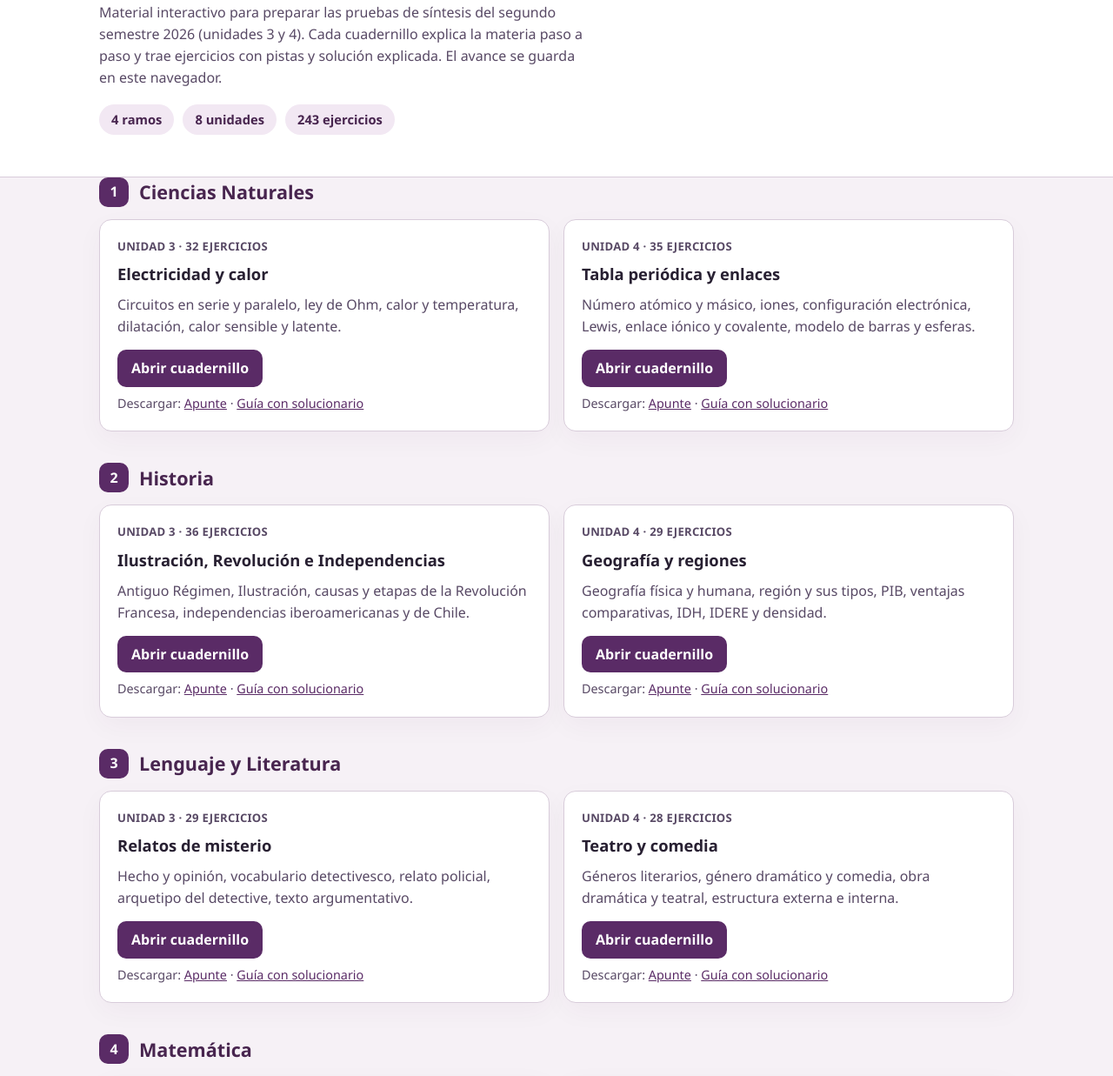
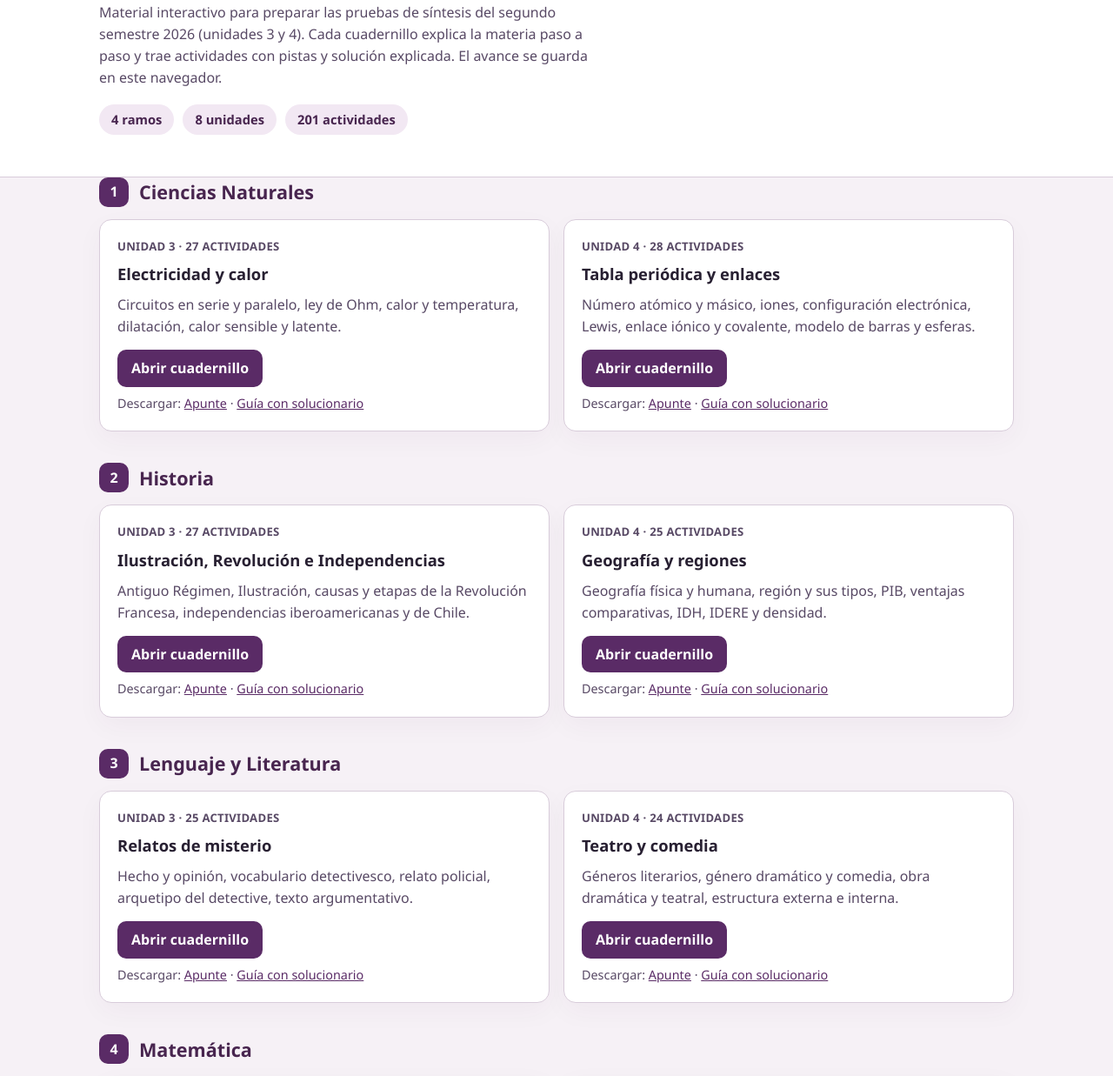
Before and after one commit to luisflorest/cursos_8vo, a plain HTML site: page index.html in a window 1280 px wide. Shown: the part 86-1323 px from the top of the page at 87% size. Drawn offline with Linux system fonts and the light colour scheme.

Commit message:
Portal: conteo real de actividades por cuadernillo (201 en total)
Co-Authored-By: Claude Opus 5.5 <noreply@anthropic.com>
Claude-Session: https://claude.ai/code/session_01XLTNwm4LSee35SU6jhMqLU

```diff
--- a/index.html
+++ b/index.html
@@ -44,9 +44,9 @@ footer .wrap { padding-top:18px; padding-bottom:28px; }
 <header>
   <div class="wrap">
     <h1>Cuadernillos de estudio · Síntesis 8° básico</h1>
-    <p class="lead">Material interactivo para preparar las pruebas de síntesis del segundo semestre 2026 (unidades 3 y 4). Cada cuadernillo explica la materia paso a paso y trae ejercicios con pistas y solución explicada. El avance se guarda en este navegador.</p>
+    <p class="lead">Material interactivo para preparar las pruebas de síntesis del segundo semestre 2026 (unidades 3 y 4). Cada cuadernillo explica la materia paso a paso y trae actividades con pistas y solución explicada. El avance se guarda en este navegador.</p>
     <ul class="stats">
-      <li>4 ramos</li><li>8 unidades</li><li>243 ejercicios</li>
+      <li>4 ramos</li><li>8 unidades</li><li>201 actividades</li>
     </ul>
   </div>
 </header>
@@ -55,13 +55,13 @@ footer .wrap { padding-top:18px; padding-bottom:28px; }
     <h2 id="r1"><span class="num">1</span>Ciencias Naturales</h2>
     <div class="grid">
     <article class="unit">
-      <p class="tag">Unidad 3 · 32 ejercicios</p>
+      <p class="tag">Unidad 3 · 27 actividades</p>
       <h3><a href="ciencias/u3/">Electricidad y calor</a></h3>
       <p class="topics">Circuitos en serie y paralelo, ley de Ohm, calor y temperatura, dilatación, calor sensible y latente.</p>
       <p class="actions"><a class="btn" href="ciencias/u3/">Abrir cuadernillo</a></p>
       <p class="dl">Descargar: <a href="descargas/ciencias-u3-apunte.docx" download>Apunte</a> · <a href="descargas/ciencias-u3-guia.docx" download>Guía con solucionario</a></p>
     </article><article class="unit">
-      <p class="tag">Unidad 4 · 35 ejercicios</p>
+      <p class="tag">Unidad 4 · 28 actividades</p>
       <h3><a href="ciencias/u4/">Tabla periódica y enlaces</a></h3>
       <p class="topics">Número atómico y másico, iones, configuración electrónica, Lewis, enlace iónico y covalente, modelo de barras y esferas.</p>
       <p class="actions"><a class="btn" href="ciencias/u4/">Abrir cuadernillo</a></p>
@@ -73,13 +73,13 @@ footer .wrap { padding-top:18px; padding-bottom:28px; }
     <h2 id="r2"><span class="num">2</span>Historia</h2>
     <div class="grid">
     <article class="unit">
-      <p class="tag">Unidad 3 · 36 ejercicios</p>
+      <p class="tag">Unidad 3 · 27 actividades</p>
       <h3><a href="historia/u3/">Ilustración, Revolución e Independencias</a></h3>
       <p class="topics">Antiguo Régimen, Ilustración, causas y etapas de la Revolución Francesa, independencias iberoamericanas y de Chile.</p>
       <p class="actions"><a class="btn" href="historia/u3/">Abrir cuadernillo</a></p>
       <p class="dl">Descargar: <a href="descargas/historia-u3-apunte.docx" download>Apunte</a> · <a href="descargas/historia-u3-guia.docx" download>Guía con solucionario</a></p>
     </article><article class="unit">
-      <p class="tag">Unidad 4 · 29 ejercicios</p>
+      <p class="tag">Unidad 4 · 25 actividades</p>
       <h3><a href="historia/u4/">Geografía y regiones</a></h3>
       <p class="topics">Geografía física y humana, región y sus tipos, PIB, ventajas comparativas, IDH, IDERE y densidad.</p>
       <p class="actions"><a class="btn" href="historia/u4/">Abrir cuadernillo</a></p>
@@ -91,13 +91,13 @@ footer .wrap { padding-top:18px; padding-bottom:28px; }
     <h2 id="r3"><span class="num">3</span>Lenguaje y Literatura</h2>
     <div class="grid">
     <article class="unit">
-      <p class="tag">Unidad 3 · 29 ejercicios</p>
+      <p class="tag">Unidad 3 · 25 actividades</p>
       <h3><a href="lenguaje/u3/">Relatos de misterio</a></h3>
       <p class="topics">Hecho y opinión, vocabulario detectivesco, relato policial, arquetipo del detective, texto argumentativo.</p>
       <p class="actions"><a class="btn" href="lenguaje/u3/">Abrir cuadernillo</a></p>
       <p class="dl">Descargar: <a href="descargas/lenguaje-u3-apunte.docx" download>Apunte</a> · <a href="descargas/lenguaje-u3-guia.docx" download>Guía con solucionario</a></p>
     </article><article class="unit">
-      <p class="tag">Unidad 4 · 28 ejercicios</p>
+      <p class="tag">Unidad 4 · 24 actividades</p>
       <h3><a href="lenguaje/u4/">Teatro y comedia</a></h3>
       <p class="topics">Géneros literarios, género dramático y comedia, obra dramática y teatral, estructura externa e interna.</p>
       <p class="actions"><a class="btn" href="lenguaje/u4/">Abrir cuadernillo</a></p>
@@ -109,13 +109,13 @@ footer .wrap { padding-top:18px; padding-bottom:28px; }
     <h2 id="r4"><span class="num">4</span>Matemática</h2>
     <div class="grid">
     <article class="unit">
-      <p class="tag">Unidad 3 · 23 ejercicios</p>
+      <p class="tag">Unidad 3 · 19 actividades</p>
       <h3><a href="matematica/u3/">Medidas de posición</a></h3>
       <p class="topics">Percentiles, cuartiles, quintiles y deciles; datos sueltos, agrupados e intervalos; diagrama de cajón.</p>
       <p class="actions"><a class="btn" href="matematica/u3/">Abrir cuadernillo</a></p>
       <p class="dl">Descargar: <a href="descargas/matematica-u3-apunte.docx" download>Apunte</a> · <a href="descargas/matematica-u3-guia.docx" download>Guía con solucionario</a></p>
     </article><article class="unit">
-      <p class="tag">Unidad 4 · 31 ejercicios</p>
+      <p class="tag">Unidad 4 · 26 actividades</p>
       <h3><a href="matematica/u4/">Pitágoras, isometrías y volumen</a></h3>
       <p class="topics">Teorema de Pitágoras y su recíproco, traslación, reflexión y rotación, área y volumen de prismas y cilindros.</p>
       <p class="actions"><a class="btn" href="matematica/u4/">Abrir cuadernillo</a></p>
```
